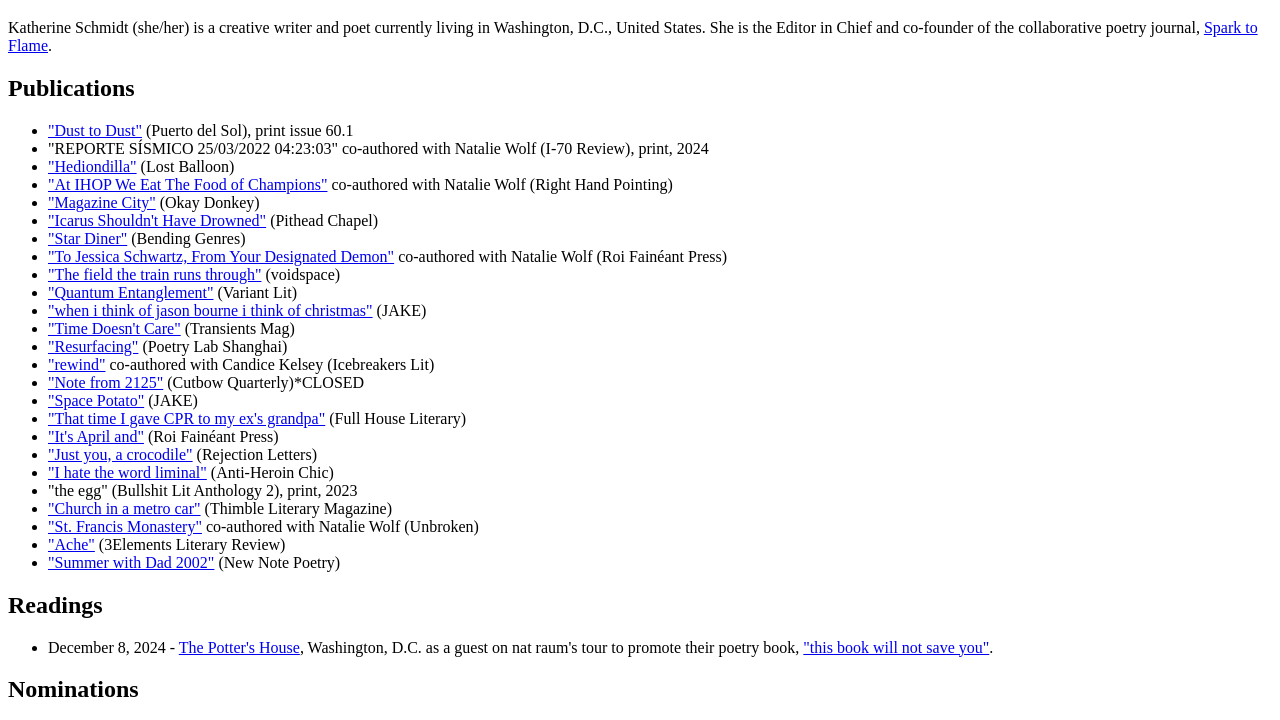
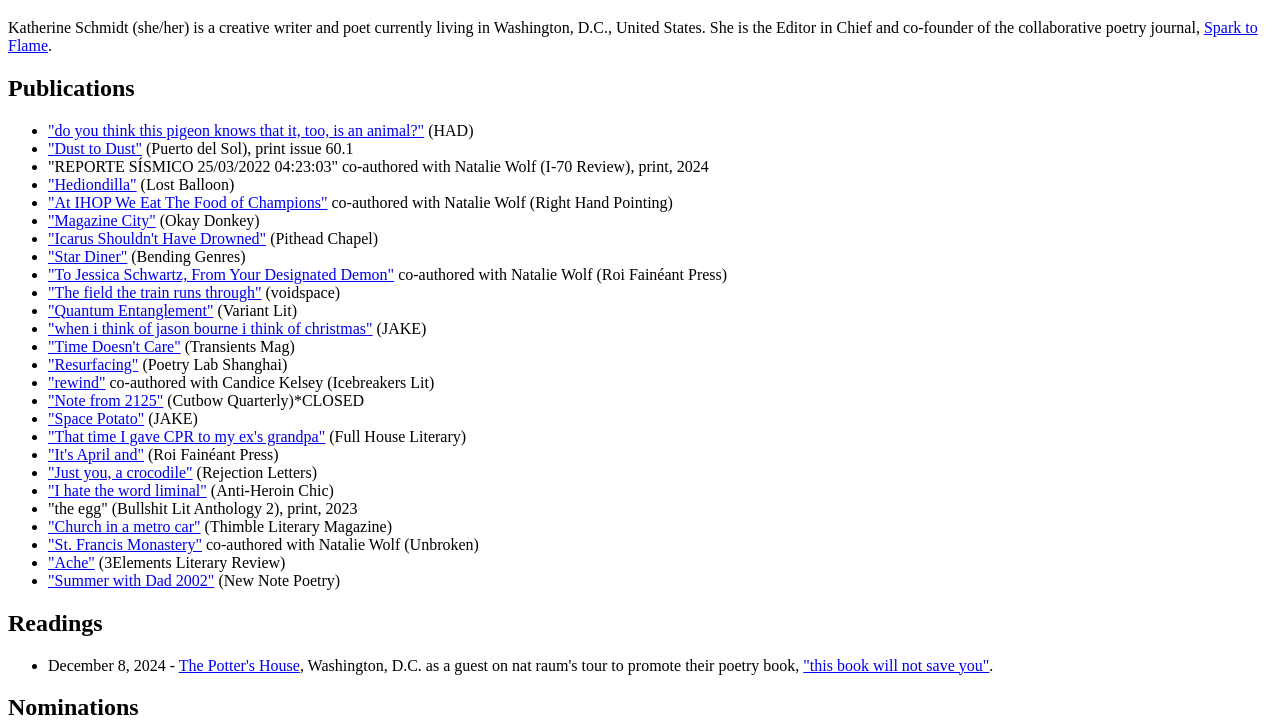
Before and after one commit to kschmdt/kschmdt.github.io, a plain HTML site: page index.html in a window 1280 px wide. Shown: the part 61-781 px from the top of the page. Drawn offline with Linux system fonts and the light colour scheme.

Commit message:
Update index.html

```diff
--- a/index.html
+++ b/index.html
@@ -9,6 +9,7 @@
 <h2> Publications </h2>
 
 <ul>
+<li> <a href="https://www.havehashad.com/hadposts/do-you-think-this-pigeon-knows-that-it-too-is-an-animal"> "do you think this pigeon knows that it, too, is an animal?"</a> (HAD)</li>
 
 <li> <a href="https://www.puertodelsol.org/single-post/spring-2025-issue-60-1-has-launched"> "Dust to Dust"</a> (Puerto del Sol), print issue 60.1</li>
 
```
